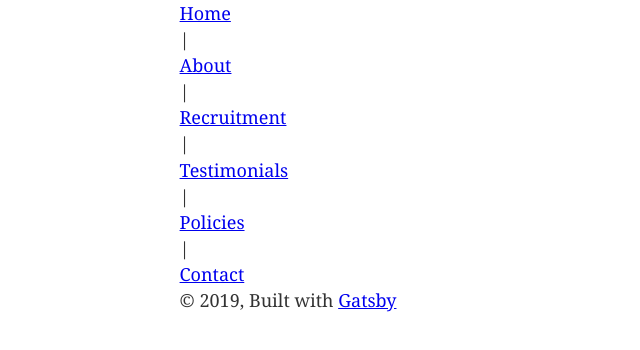
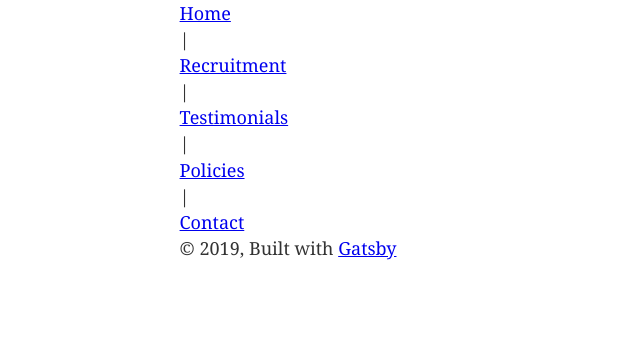
Before and after one commit to cerebrium/ginishkaWeb, a Gatsby site: page / in a window 1280 px wide. Shown: the whole page, without its empty margins (0-640 px from the left). Built offline with nearby package versions, Linux system fonts and the light colour scheme; Gatsby itself is replaced by a stand-in of ours.

Commit message:
trying to change inital load route

```diff
--- a/src/pages/index.js
+++ b/src/pages/index.js
@@ -9,8 +9,7 @@ const IndexPage = () => (
     <SEO title="Home" />
     <div className='mainContainer'>
       <div className='navContainer'>
-        <div><Link to='/' className='nav'>Home</Link></div>{' | '}
-        <div><Link to='/about/' className='nav'>About</Link></div>{' | '}
+        <div><Link to='/about/' className='nav'>Home</Link></div>{' | '}
         <div><Link to='/recruitment/' className='nav'>Recruitment</Link></div>{' | '}
         <div><Link to='/testimonials/' className='nav'>Testimonials</Link></div>{' | '}
         <div><Link to='/policies/' className='nav'>Policies</Link></div>{' | '}
```
